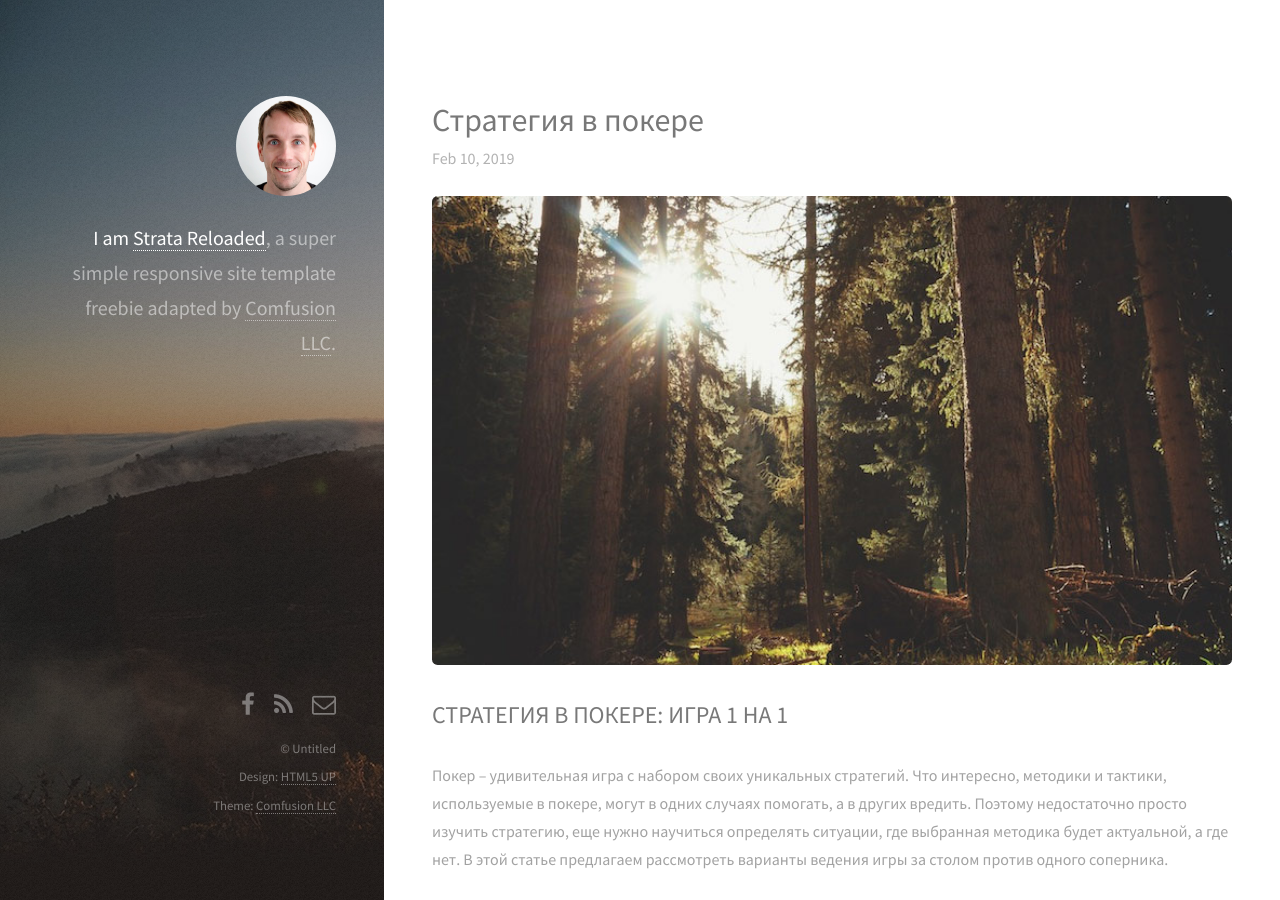
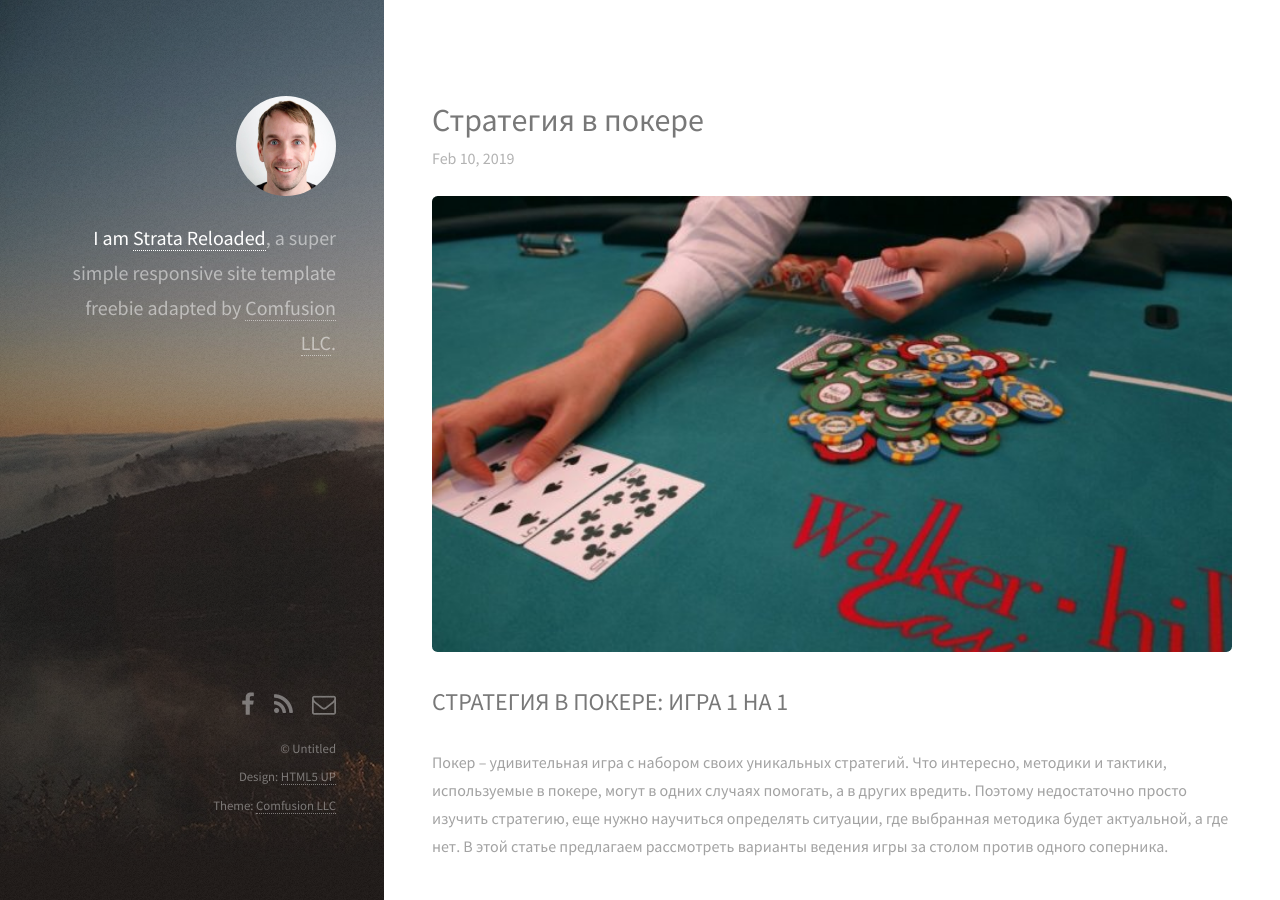
Before and after one commit to VezdeEast/vezdeeast.github.io, a Jekyll site: the page built from _posts/2019-02-10-soloplay.markdown, in a window 1280 px wide and 900 px high. Built offline with Jekyll 4.4.1, drawn with Linux system fonts in a browser that asks for light colours; nearby versions of some CDN libraries.

Commit message:
asdfghjkl;'

```diff
--- a/_posts/2019-02-10-soloplay.markdown
+++ b/_posts/2019-02-10-soloplay.markdown
@@ -3,7 +3,7 @@
 title: Стратегия в покере
 categories: poker
 ---
-<img src="/images/fulls/02.jpg" class="fit image">
+<img src="/images/fulls/1na1.jpg" class="fit image">
 
 ## СТРАТЕГИЯ В ПОКЕРЕ: ИГРА 1 НА 1
 
```
Also changed, not shown: images/fulls/1na1.jpg (added).
